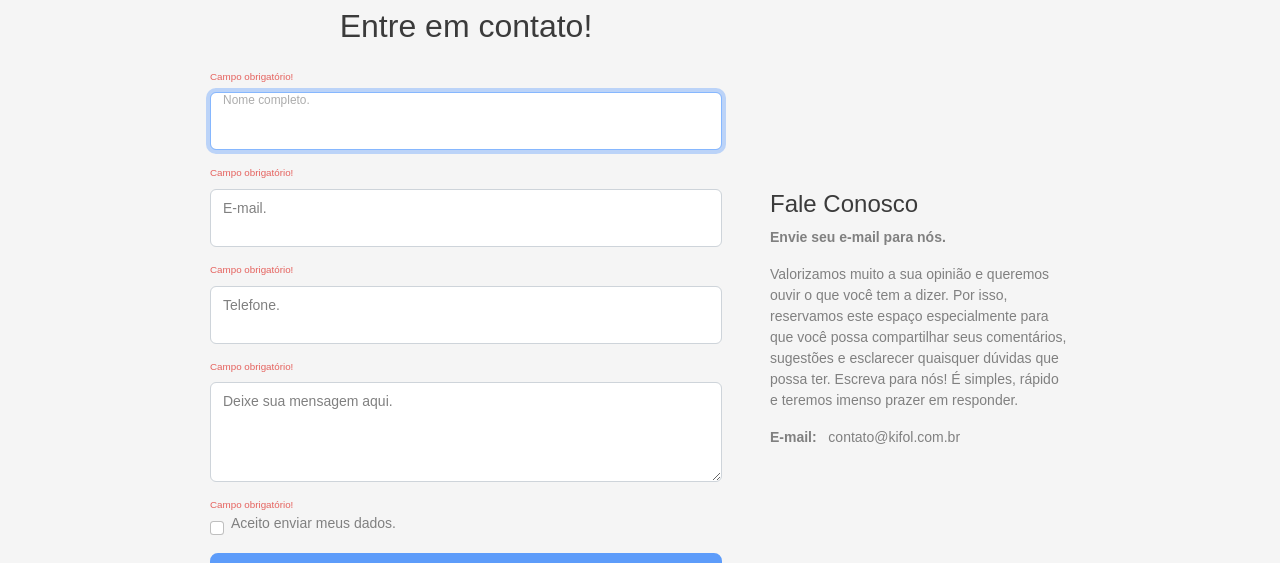
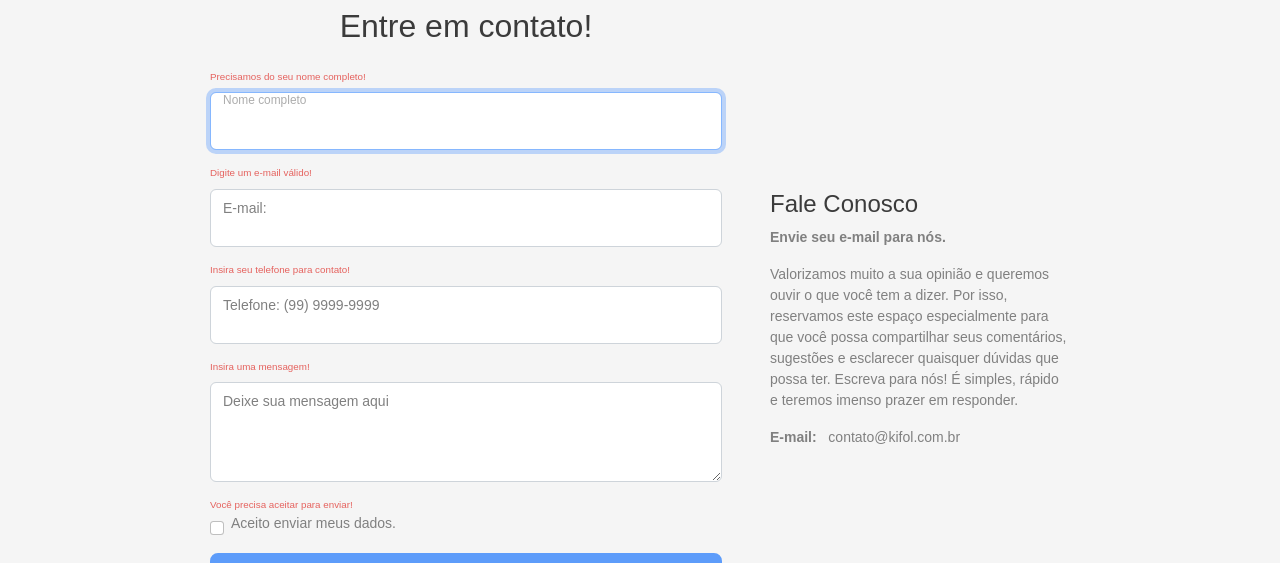
Before and after one commit to felipe-seabra/kifol-fertilizantes, a React (Create React App) app: page /contato in a window 1280 px wide. Shown: the part 151-714 px from the top of the page. Built offline with nearby package versions, Linux system fonts and the light colour scheme; the HTML template or start-up script is replaced by a standard one.

Commit message:
feat: update required field

```diff
--- a/src/components/LookTo/index.tsx
+++ b/src/components/DepositionsCard/index.tsx
@@ -11,7 +11,7 @@ import Separator from '../Separator';
 import { videosHome as videos } from '../../database/videos';
 // import VideoCard from '../VideoCard';
 
-function LookTo() {
+function DepositionsCard() {
   return (
     <Container>
       <Separator />
@@ -30,4 +30,4 @@ function LookTo() {
   );
 }
 
-export default LookTo;
+export default DepositionsCard;
--- a/src/components/Form/index.tsx
+++ b/src/components/Form/index.tsx
@@ -69,10 +69,13 @@ function Form() {
         <BootstrapForm className="form" onSubmit={handleFormSubmitIsLoading}>
           <>
             {/* input all name */}
-            <RequiredField isValid={verifyFieldName(formValues.name)} />
+            <RequiredField
+              isValid={verifyFieldName(formValues.name)}
+              text="Precisamos do seu nome completo!"
+            />
             <FloatingLabel
               controlId="floatingInput"
-              label="Nome completo."
+              label="Nome completo"
               className="mb-3">
               <BootstrapForm.Control
                 type="text"
@@ -85,8 +88,11 @@ function Form() {
               />
             </FloatingLabel>
             {/* input email */}
-            <RequiredField isValid={verifyFieldEmail(formValues.email)} />
-            <FloatingLabel controlId="floatingInput" label="E-mail." className="mb-3">
+            <RequiredField
+              isValid={verifyFieldEmail(formValues.email)}
+              text="Digite um e-mail válido!"
+            />
+            <FloatingLabel controlId="floatingInput" label="E-mail:" className="mb-3">
               <BootstrapForm.Control
                 type="email"
                 placeholder="name@example.com"
@@ -97,8 +103,14 @@ function Form() {
               />
             </FloatingLabel>
             {/* input phone */}
-            <RequiredField isValid={verifyFieldPhone(formValues.phone)} />
-            <FloatingLabel controlId="floatingInput" label="Telefone." className="mb-3">
+            <RequiredField
+              isValid={verifyFieldPhone(formValues.phone)}
+              text="Insira seu telefone para contato!"
+            />
+            <FloatingLabel
+              controlId="floatingInput"
+              label="Telefone: (99) 9999-9999"
+              className="mb-3">
               <BootstrapForm.Control
                 type="tel"
                 placeholder="(xx)xxxxx-xxxx"
@@ -111,10 +123,13 @@ function Form() {
               />
             </FloatingLabel>
             {/* input message */}
-            <RequiredField isValid={verifyFieldMessage(formValues.message)} />
+            <RequiredField
+              isValid={verifyFieldMessage(formValues.message)}
+              text="Insira uma mensagem!"
+            />
             <FloatingLabel
               controlId="floatingTextarea2"
-              label="Deixe sua mensagem aqui."
+              label="Deixe sua mensagem aqui"
               className="mb-3">
               <BootstrapForm.Control
                 as="textarea"
@@ -130,7 +145,10 @@ function Form() {
             </FloatingLabel>
           </>
           {/* input checkbox */}
-          <RequiredField isValid={verifyFieldCheckbox(formValues.checkbox)} />
+          <RequiredField
+            isValid={verifyFieldCheckbox(formValues.checkbox)}
+            text="Você precisa aceitar para enviar!"
+          />
           <BootstrapForm.Check
             label="Aceito enviar meus dados."
             className="mb-3"
--- a/src/helpers/RequiredField.tsx
+++ b/src/helpers/RequiredField.tsx
@@ -2,9 +2,15 @@ import React from 'react';
 
 interface Props {
   isValid: boolean;
+  text?: string;
 }
 
-export default function RequiredField(props: Props) {
-  const { isValid } = props;
-  return !isValid ? <p className="required-field">Campo obrigatório!</p> : null;
+function RequiredField({ isValid, text }: Props) {
+  return !isValid ? <p className="required-field">{text}</p> : null;
 }
+
+RequiredField.defaultProps = {
+  text: 'Campo obrigatório!'
+};
+
+export default RequiredField;
--- a/src/pages/Home/index.tsx
+++ b/src/pages/Home/index.tsx
@@ -5,7 +5,7 @@ import { Container } from './styles';
 
 import AboutCard from '../../components/AboutCard';
 import Banner from '../../components/Banner';
-import LookTo from '../../components/LookTo';
+import DepositionsCard from '../../components/DepositionsCard';
 
 function Home() {
   useEffect(() => {
@@ -16,7 +16,7 @@ function Home() {
     <Container>
       <Banner />
       <AboutCard />
-      <LookTo />
+      <DepositionsCard />
     </Container>
   );
 }
```
Also changed, not shown: src/components/DepositionsCard/styles.ts (renamed from src/components/LookTo/styles.ts).
